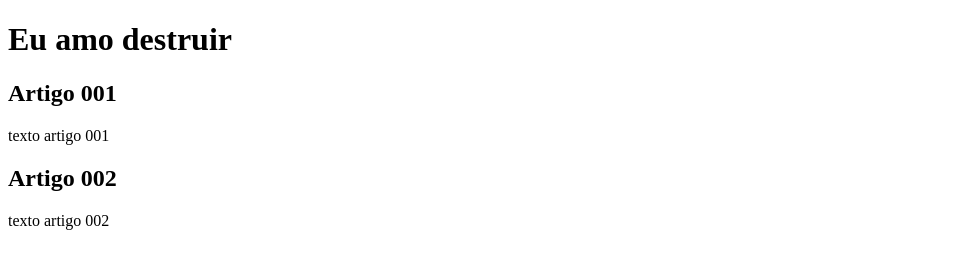
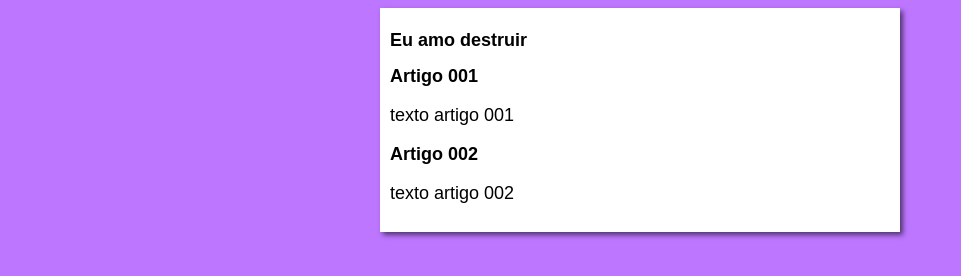
Before and after one commit to Hortencio-Arthur/projeto-site, a plain HTML site: page index.html in a window 1280 px wide. Shown: the whole page, without its empty margins (0-961 px from the left). Drawn offline with Linux system fonts and the light colour scheme.

Commit message:
start desing

```diff
--- /dev/null
+++ b/estilos/style.css
@@ -0,0 +1,15 @@
+*{
+    font-family: Arial, Helvetica, sans-serif;
+    font-size: 18px;
+}
+
+body{
+    background-color: rgb(189, 118, 255);
+}
+main{
+    background-color: white;
+    margin:auto;
+    padding: 10px;
+    width: 500px;
+    box-shadow: 3px 3px 5px rgba(0, 0, 0, 0.563);
+}
--- a/index.html
+++ b/index.html
@@ -4,6 +4,7 @@
     <meta charset="UTF-8">
     <meta name="viewport" content="width=device-width, initial-scale=1.0">
     <title>Destruiçao</title>
+    <link rel="stylesheet" href="estilos/style.css">
 </head>
 <body>
     <main>
```
